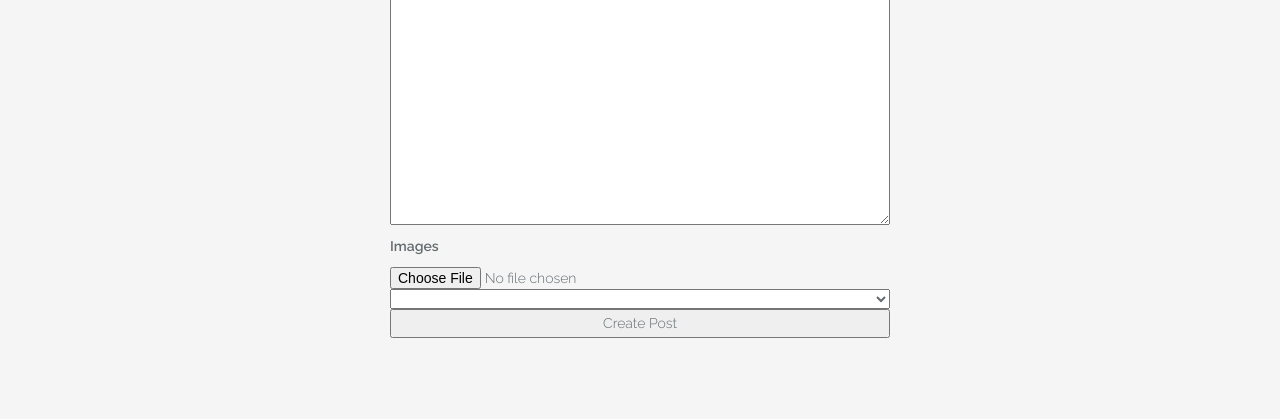
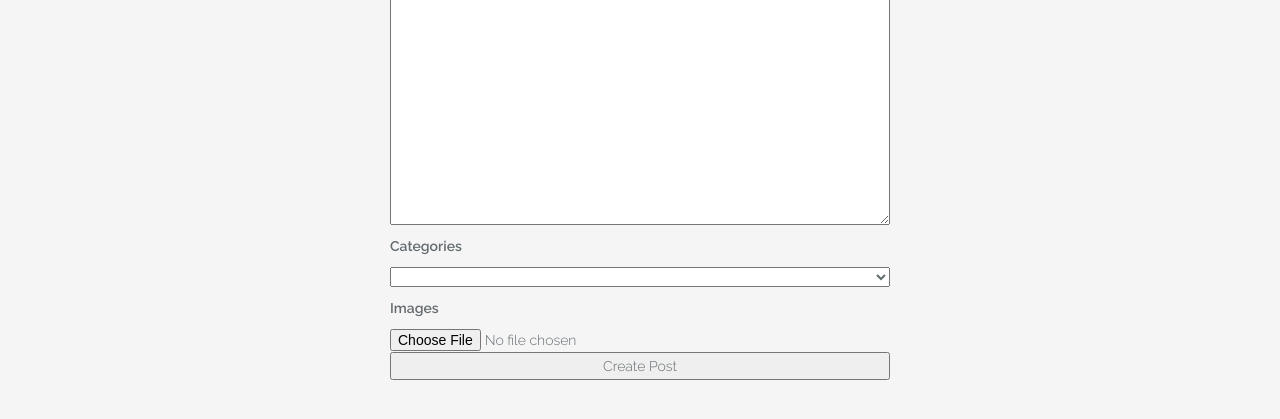
Before and after one commit to Djahil/phpBlog, a Laravel app: page /admin/posts/create in a window 1280 px wide. Shown: the part 242-661 px from the top of the page. Run offline with Laravel 8, Linux system fonts and the light colour scheme; data that the repository does not hold is empty; settings files or empty folders that the repository lacks are supplied; some libraries are stand-ins or nearby versions.

Commit message:
Feature select categories Quentin Clement

```diff
--- a/app/Http/Controllers/AdminPostsController.php
+++ b/app/Http/Controllers/AdminPostsController.php
@@ -2,6 +2,7 @@
 
 namespace App\Http\Controllers;
 
+use App\Category;
 use Illuminate\Http\Request;
 use App\Post;
 use App\User;
@@ -25,13 +26,17 @@ class AdminPostsController extends Controller
 
     public function create()
     {
-        return view('admin.posts.create');
+        $Categories = Category::pluck('name');
+
+        return view('admin.posts.create', compact("Categories"));
     }
 
     public function store(PostsRequest $request)
     {
         $User = User::findOrFail(1);
-        //$input = $request->all();
+
+        // On récupère l'id de la catégorie sélectionnée dans le select
+        $inputCatId = $request->input('Categories');
 
         $User->posts()->save(
             new Post($request->all())
@@ -72,7 +77,9 @@ class AdminPostsController extends Controller
     {
         $Post = Post::findOrfail($id);
 
-        return view('admin.posts.edit', compact("Post"));
+        $Categories = Category::pluck('name');
+
+        return view('admin.posts.edit', compact("Post", "Categories"));
     }
 
     /**
--- a/resources/views/admin/categories/edit.blade.php
+++ b/resources/views/admin/categories/edit.blade.php
@@ -12,8 +12,6 @@
         {!! Form::label("images", "Images") !!}
         {!! Form::file('photo') !!}
 
-        {{--{!! Form::select('Category') !!}--}}
-
         {!! Form::submit("Update")!!}
 
     {!! Form::close() !!}
--- a/resources/views/admin/posts/create.blade.php
+++ b/resources/views/admin/posts/create.blade.php
@@ -12,10 +12,11 @@
         {!! Form::label("content", "Content") !!}
         {!! Form::textarea("content", null) !!}
 
+        {!! Form::label("categories", "Categories") !!}
+        {!! Form::select('Categories', $Categories) !!}
+
         {!! Form::label("images", "Images") !!}
         {!! Form::file('photo') !!}
-
-        {!! Form::select('Category') !!}
 
         {!! Form::submit("Create Post") !!}
 
--- a/resources/views/admin/posts/edit.blade.php
+++ b/resources/views/admin/posts/edit.blade.php
@@ -15,7 +15,8 @@
         {!! Form::label("images", "Images") !!}
         {!! Form::file('photo') !!}
 
-        {{--{!! Form::select('Category') !!}--}}
+        {!! Form::label("categories", "Categories") !!}
+        {!! Form::select('Categories', $Categories) !!}
 
         {!! Form::submit("Update")!!}
 
```
